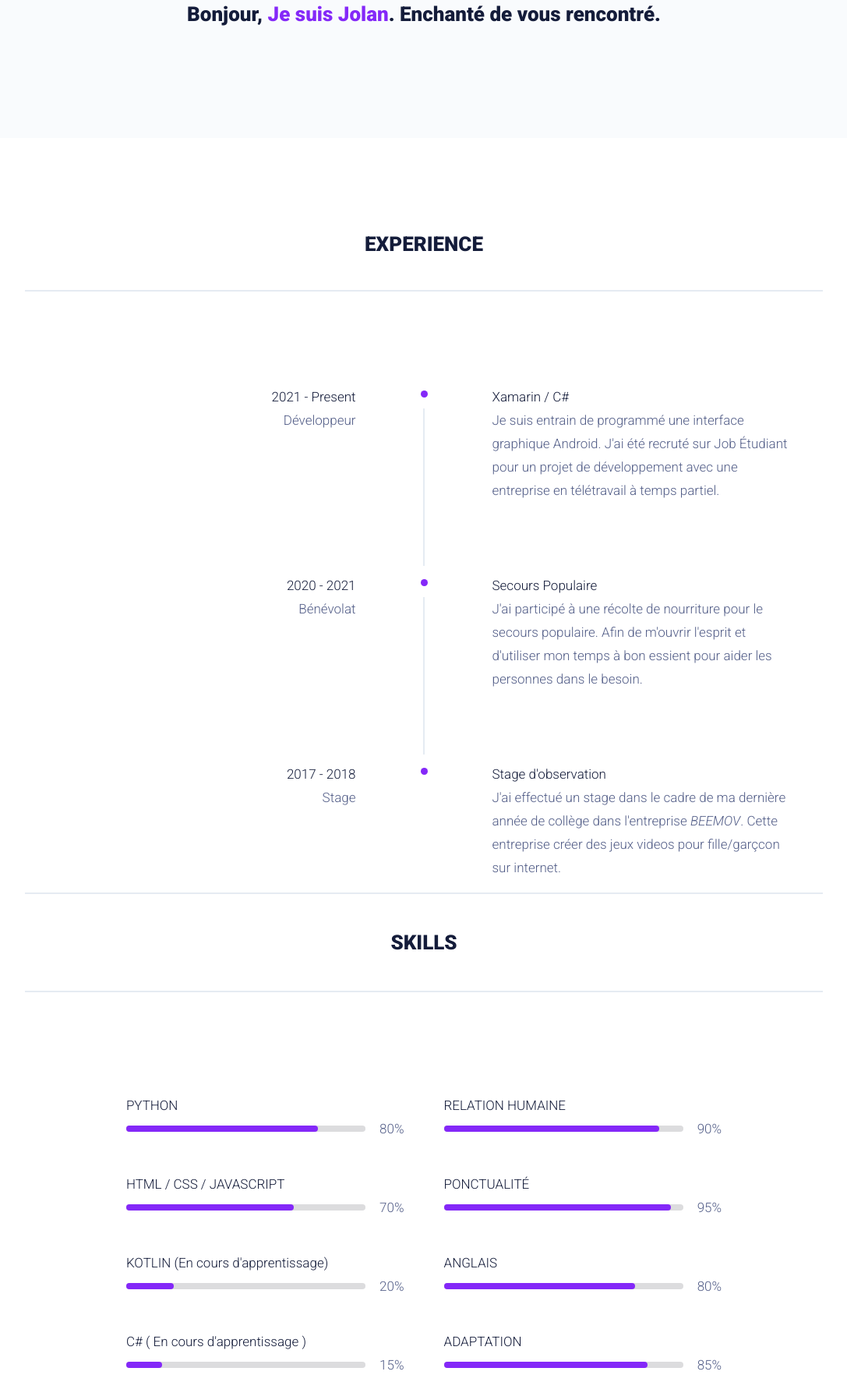
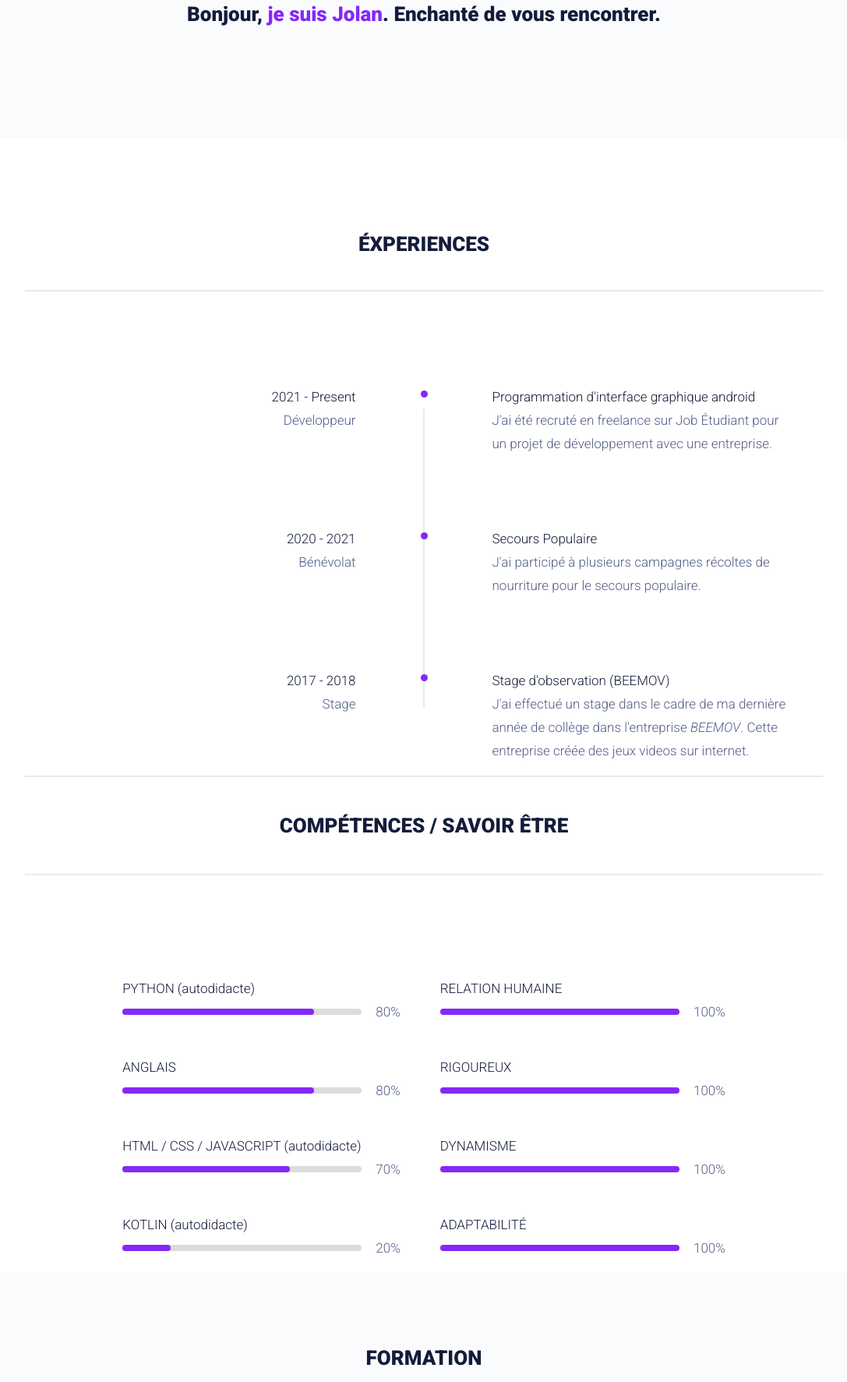
Before and after one commit to COOPER2703/CV, a plain HTML site: page index.html in a window 1280 px wide. Shown: the part 1027-2800 px from the top of the page at 78% size, without its empty margins (96-1183 px from the left). Drawn offline with Linux system fonts and the light colour scheme.

Commit message:
ali change

```diff
--- a/index.html
+++ b/index.html
@@ -17,11 +17,12 @@
 
     <header class="header">
         <div class="container">
-            <h2 class="title-02"> Jolan </h2>
+            <h2 class="title-02"> Jolan Cochet (18 ans) </h2>
             <nav>
                 <a class="paragraph-02" href=#introduction> A propos de moi </a>
                 <a class="paragraph-04" href=#experience> Éxperience </a>
-                <a class="paragraph-04" href=#skills> Compétences </a>
+                <a class="paragraph-04" href=#skills> Compétences / Savoir être </a>
+                <a class="paragraph-04" href=#education> Formation </a>
                 <a class="paragraph-04" href=#projects> Projets </a>
                 <a class="paragraph-04" href=#contact> Contact </a>
                 <a class="paragraph-04" href=#download> Télécharger mon CV </a>
@@ -35,8 +36,8 @@
     <main>
         <section class="introduction" id="introduction">
 
-            <h1 class="title-01"> Étudiant en informatique </h1>
-            <p class="paragraph-04"> Étudiant à l'université de Nantes qui s'amuse à coder de son côté </p>
+            <h1 class="title-01"> Recherche job étudiant </h1>
+            <p class="paragraph-04"> Étudiant en informatique à Nantes université </p>
 
             <img src="img/illustration-male.svg" alt="Img not found">
             <div class="container">
@@ -48,13 +49,13 @@
 
         <section class="presentation" id="presentation">
 
-            <h2 class="title-02"> Bonjour, <span class="title-03"> Je suis Jolan</span>. Enchanté de vous rencontré. </h2>
+            <h2 class="title-02"> Bonjour, <span class="title-03"> je suis Jolan</span>. Enchanté de vous rencontrer. </h2>
             <p class="paragraph-04">  </p>
         </section>
 
         <section class="experience" id="experience">
 
-            <h2 class="title-02"> EXPERIENCE </h2>
+            <h2 class="title-02"> ÉXPERIENCES </h2>
 
             <hr>
 
@@ -66,8 +67,8 @@
                     <span class="paragraph-04"> Développeur </span>
                 </div>
                 <div class="right point">
-                    <span class="paragraph-03"> Xamarin / C# </span> <br>
-                    <span class="paragraph-04"> Je suis entrain de programmé une interface graphique Android. J'ai été recruté sur Job Étudiant pour un projet de développement avec une entreprise en télétravail à temps partiel. </span>
+                    <span class="paragraph-03"> Programmation d'interface graphique android </span> <br>
+                    <span class="paragraph-04">  J'ai été recruté en freelance sur Job Étudiant pour un projet de développement avec une entreprise. </span>
                 </div>
                 <div class="left line">
                     <span class="paragraph-03"> 2020 - 2021 </span> <br>
@@ -75,7 +76,7 @@
                 </div>
                 <div class="right point">
                     <span class="paragraph-03"> Secours Populaire </span> <br>
-                    <span class="paragraph-04"> J'ai participé à une récolte de nourriture pour le secours populaire. Afin de m'ouvrir l'esprit et d'utiliser mon temps à bon essient pour aider les personnes dans le besoin. </span>
+                    <span class="paragraph-04"> J'ai participé à plusieurs campagnes récoltes de nourriture pour le secours populaire. </span>
                 </div>
 
                 <div class="left">
@@ -83,8 +84,8 @@
                     <span class="paragraph-04"> Stage </span>
                 </div>
                 <div class="right point">
-                    <span class="paragraph-03"> Stage d'observation </span> <br>
-                    <span class="paragraph-04"> J'ai effectué un stage dans le cadre de ma dernière année de collège dans l'entreprise <i>BEEMOV</i>. Cette entreprise créer des jeux videos pour fille/garçcon sur internet. </span>
+                    <span class="paragraph-03"> Stage d'observation (BEEMOV) </span> <br>
+                    <span class="paragraph-04"> J'ai effectué un stage dans le cadre de ma dernière année de collège dans l'entreprise <i>BEEMOV</i>. Cette entreprise créée des jeux videos sur internet. </span>
                 </div>
             </div>
 
@@ -95,13 +96,13 @@
 
         <section class="skills" id="skills">
 
-            <h2 class="title-02"> SKILLS </h2>
+            <h2 class="title-02"> COMPÉTENCES / SAVOIR ÊTRE </h2>
             <hr>
 
             <div class="container">
 
                 <div>
-                    <p class="paragraph-03"> PYTHON </p>
+                    <p class="paragraph-03"> PYTHON (autodidacte) </p>
                     <div class="progress-bar">
                         <progress value="80" max="100"></progress>
                         <p class="paragraph-04"> 80% </p>
@@ -111,32 +112,8 @@
                 <div>
                     <p class="paragraph-03"> RELATION HUMAINE </p>
                     <div class="progress-bar">
-                        <progress value="90" max="100"></progress>
-                        <p class="paragraph-04"> 90% </p>
-                    </div>
-                </div>
-
-                <div>
-                    <p class="paragraph-03"> HTML / CSS / JAVASCRIPT </p>
-                    <div class="progress-bar">
-                        <progress value="70" max="100"></progress>
-                        <p class="paragraph-04"> 70% </p>
-                    </div>
-                </div>
-
-                <div>
-                    <p class="paragraph-03"> PONCTUALITÉ </p>
-                    <div class="progress-bar">
-                        <progress value="95" max="100"></progress>
-                        <p class="paragraph-04"> 95% </p>
-                    </div>
-                </div>
-
-                <div>
-                    <p class="paragraph-03"> KOTLIN (En cours d'apprentissage) </p>
-                    <div class="progress-bar">
-                        <progress value="20" max="100"></progress>
-                        <p class="paragraph-04"> 20% </p>
+                        <progress value="100" max="100"></progress>
+                        <p class="paragraph-04"> 100% </p>
                     </div>
                 </div>
 
@@ -149,19 +126,46 @@
                 </div>
 
                 <div>
-                    <p class="paragraph-03"> C#  ( En cours d'apprentissage ) </p>
+                    <p class="paragraph-03"> RIGOUREUX </p>
                     <div class="progress-bar">
-                        <progress value="15" max="100"></progress>
-                        <p class="paragraph-04"> 15% </p>
+                        <progress value="100" max="100"></progress>
+                        <p class="paragraph-04"> 100% </p>
                     </div>
                 </div>
 
 
                 <div>
-                    <p class="paragraph-03"> ADAPTATION </p>
+                    <p class="paragraph-03"> HTML / CSS / JAVASCRIPT (autodidacte) </p>
                     <div class="progress-bar">
-                        <progress value="85" max="100"></progress>
-                        <p class="paragraph-04"> 85% </p>
+                        <progress value="70" max="100"></progress>
+                        <p class="paragraph-04"> 70% </p>
+                    </div>
+                </div>
+
+
+                <div>
+                    <p class="paragraph-03"> DYNAMISME </p>
+                    <div class="progress-bar">
+                        <progress value="100" max="100"></progress>
+                        <p class="paragraph-04"> 100% </p>
+                    </div>
+                </div>
+
+
+                <div>
+                    <p class="paragraph-03"> KOTLIN (autodidacte) </p>
+                    <div class="progress-bar">
+                        <progress value="20" max="100"></progress>
+                        <p class="paragraph-04"> 20% </p>
+                    </div>
+                </div>
+
+
+                <div>
+                    <p class="paragraph-03"> ADAPTABILITÉ </p>
+                    <div class="progress-bar">
+                        <progress value="100" max="100"></progress>
+                        <p class="paragraph-04"> 100% </p>
                     </div>
                 </div>
 
@@ -171,7 +175,7 @@
 
         <section class="education" id="education">
 
-            <h2 class="title-02"> EDUCATION </h1>
+            <h2 class="title-02"> FORMATION </h1>
             <hr>
 
             <div class="container">
@@ -181,8 +185,8 @@
                     <span class="paragraph-04"> Étudiant en informatique </span>
                 </div>
                 <div class="right point">
-                    <span class="paragraph-03"> NANTES UNIVERSITÉ </span> <br>
-                    <span class="paragraph-04"> Cette université me permet de perfectionné mon parcours dans l'informatique pour apprendre plus en profondeur des concepts que je voyais déjà les années précédentes </span>
+                    <span class="paragraph-03"> BUT INFORMATIQUE NANTES UNIVERSITÉ  </span> <br>
+                    <span class="paragraph-04"> J'ai choisis cette formation pour orienté mon parcours professionnel dans le domaine de l'informatique </span>
                 </div>
                 <div class="left line">
                     <span class="paragraph-03"> 2018 - 2021 </span> <br>
@@ -190,7 +194,7 @@
                 </div>
                 <div class="right point">
                     <span class="paragraph-03"> LYCÉE LES BOURDONNIÈRES </span> <br>
-                    <span class="paragraph-04"> Ayant pris l'option numérique et science de l'informatique j'ai pu y apprendre les concepts de base du Python. Ce language de programmation m'a fait découvrir tous les aspects type de la programmation </span>
+                    <span class="paragraph-04"> Grâce à l'option numérique et science de l'informatique j'ai appris les concepts de base du langage de programmation Python. </span>
                 </div>
                 <div class="left line end">
                     <span class="paragraph-03"> 2014 - 2018 </span> <br>
@@ -198,7 +202,7 @@
                 </div>
                 <div class="right point">
                     <span class="paragraph-03"> COLLÈGE ILES DE LOIRE </span> <br>
-                    <span class="paragraph-04"> Cette formation m'a permis de découvrir les base de l'informatique grâce au langage de programmation SCRATCH où j'ai créer mes premiers vrai projets informatique </span>
+                    <span class="paragraph-04"> Cette formation m'a permis de découvrir les bases de l'informatique grâce au langage de programmation SCRATCH où j'ai créé mes premiers projets informatique en autodidacte </span>
 
                 </div>
 
--- a/style.css
+++ b/style.css
@@ -434,6 +434,7 @@ progress::-webkit-progress-bar {
 }
 
 .education .container .right {
+    text-align: justify;
     max-width: 380px;
     grid-row: 2;
 }
```
